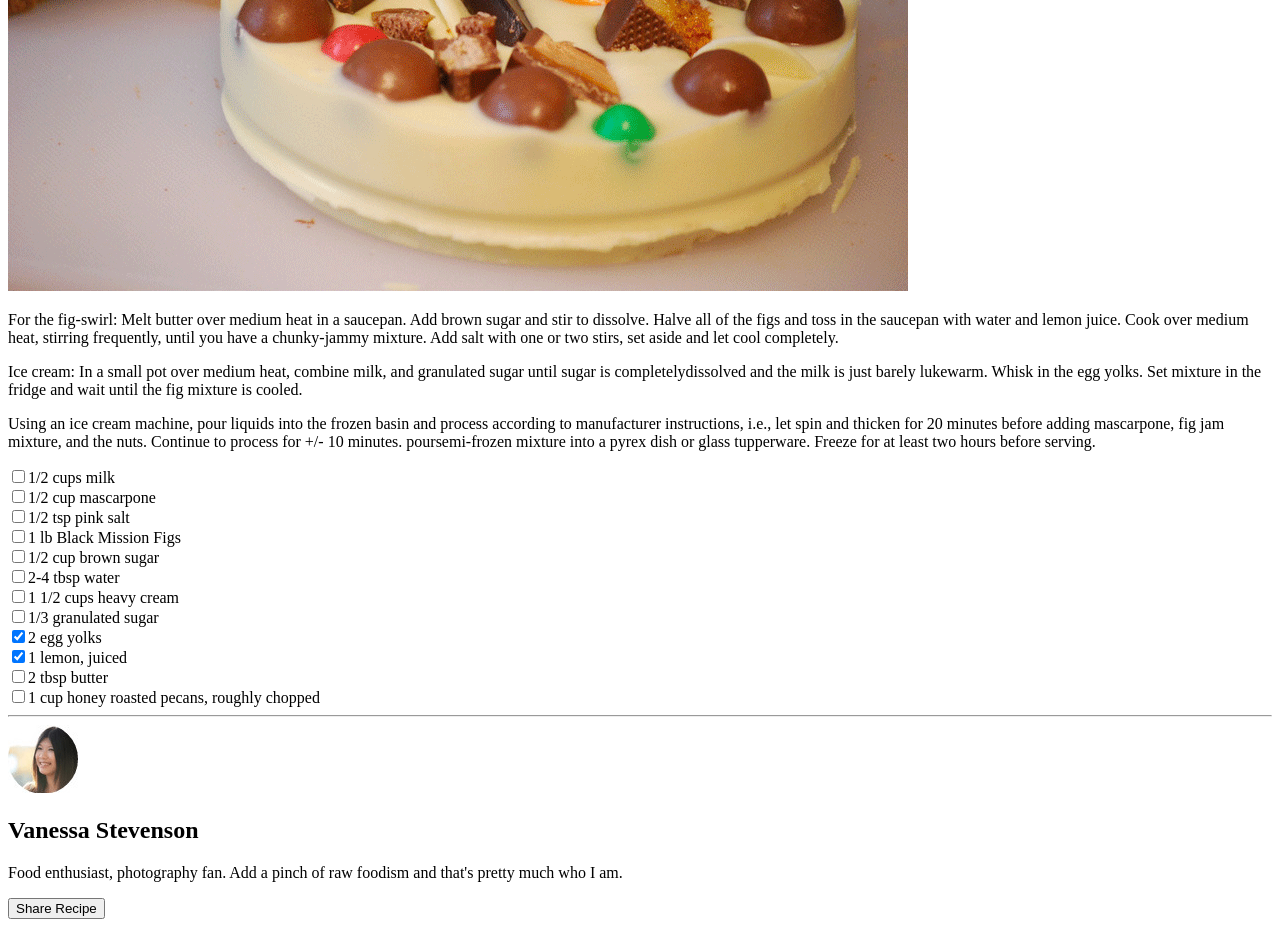
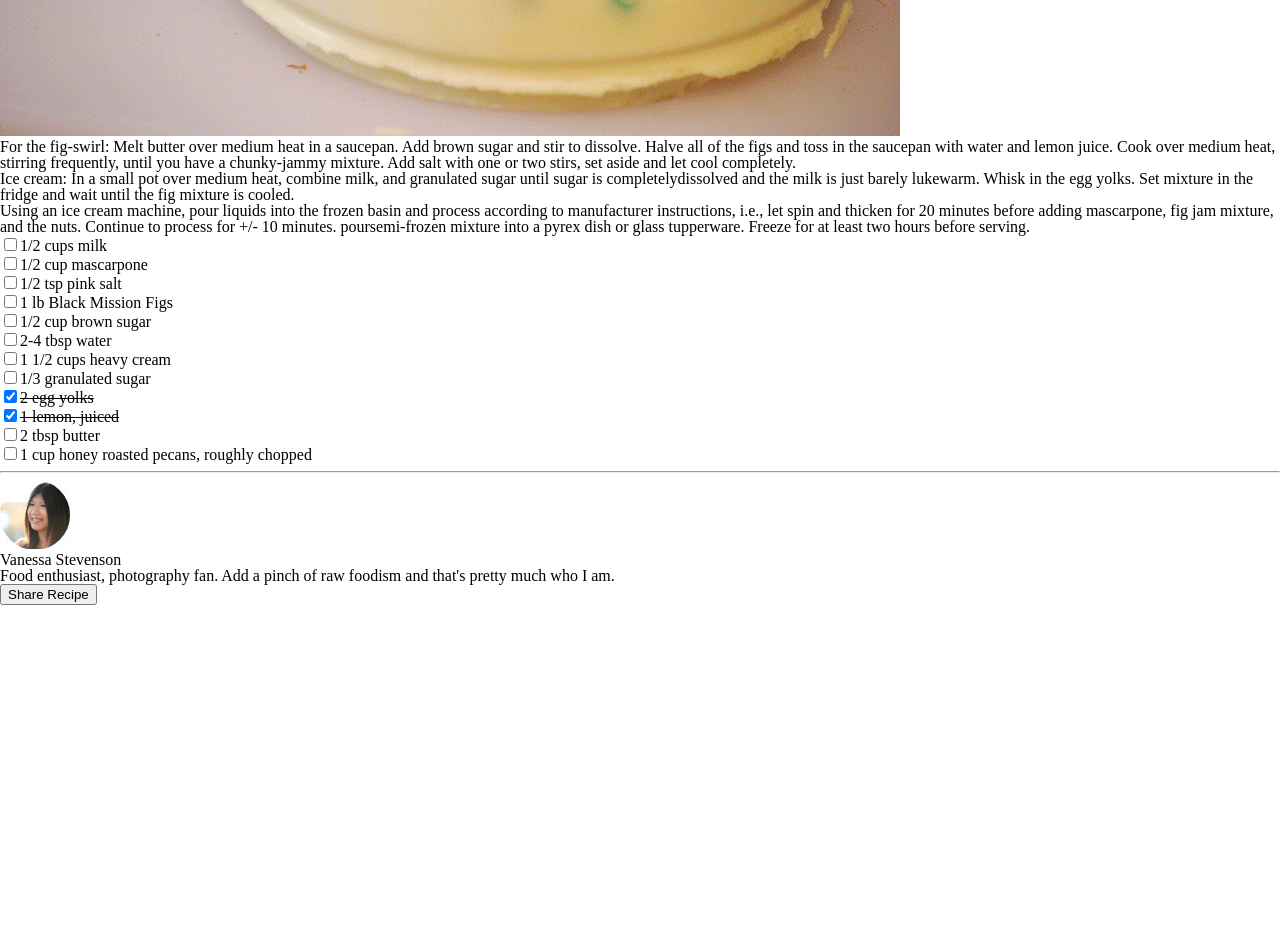
Before and after one commit to ellisken/chocolate-pizza, a plain HTML site: page index.html in a window 1280 px wide. Shown: the part 640-1567 px from the top of the page. After the commit the page ends 1245 px from the top, so only its background shows below. Drawn offline with Linux system fonts and the light colour scheme.

Commit message:
added checkbox strikethrough

```diff
--- a/index.html
+++ b/index.html
@@ -5,8 +5,8 @@
   <meta http-equiv="X-UA-Compatible" content="IE=edge">
   <title>Delicious: Chocolate Pizza</title>
   <meta name="viewport" content="width=device-width, initial-scale=1">
-  <link rel="stylesheet" type="text/css" ref="reset.css" />
-  <link rel="stylesheet" type="text/css" ref="main.css" />
+  <link rel="stylesheet" type="text/css" href="reset.css"/>
+  <link rel="stylesheet" type="text/css" href="style.css"/>
 </head>
 <body>
   <nav>
@@ -51,8 +51,8 @@
        <div id="ingredients2">
         <input type="checkbox" name="cream"><label>1 1/2 cups heavy cream</label><br>
         <input type="checkbox" name="sugar"><label>1/3 granulated sugar</label><br>
-        <input type="checkbox" name="eggs" checked><label>2 egg yolks</label><br>
-        <input type="checkbox" name="lemonjuice" checked><label>1 lemon, juiced</label><br>
+        <input type="checkbox" name="eggs" checked><label class="strikethrough">2 egg yolks</label><br>
+        <input type="checkbox" name="lemonjuice" checked><label class="strikethrough">1 lemon, juiced</label><br>
         <input type="checkbox" name="buter"><label>2 tbsp butter</label><br>
         <input type="checkbox" name="pecans"><label>1 cup honey roasted pecans, roughly chopped</label><br>
        </div>
--- a/style.css
+++ b/style.css
@@ -0,0 +1,3 @@
+label.strikethrough{
+  text-decoration: line-through;
+}
```
